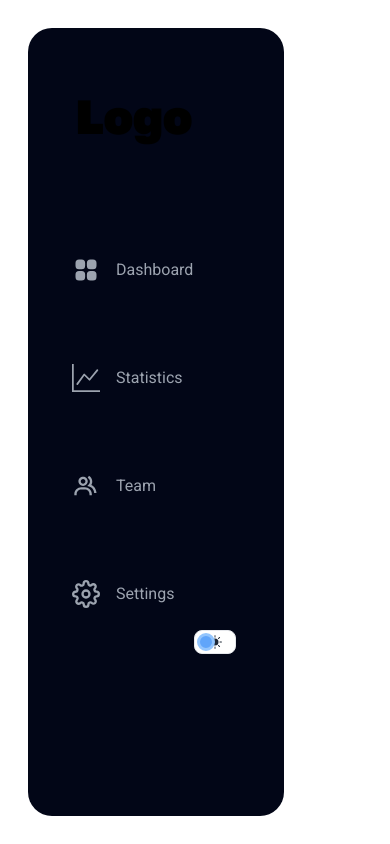
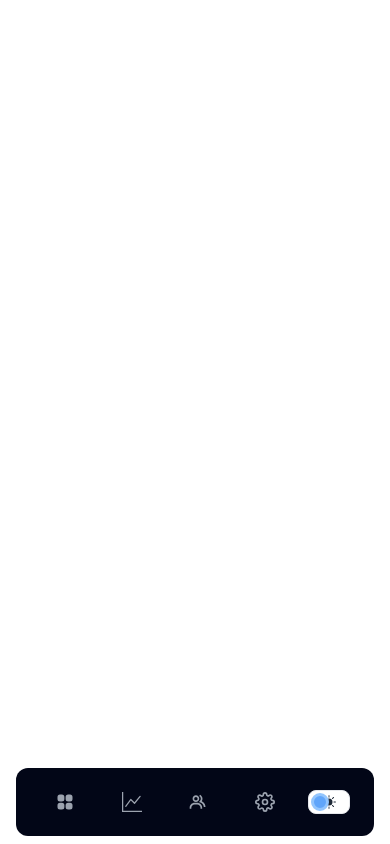
Before and after one commit to FuuKowatty/TaskManager, a Next.js app: page / in a window 390 px wide. Built offline with nearby package versions, Linux system fonts and the light colour scheme.

Commit message:
feat: add mobile navbar

```diff
--- a/src/app/globals.css
+++ b/src/app/globals.css
@@ -35,4 +35,14 @@ body {
     white-space: nowrap;
     width: 1px;
   }
+
+  .visually-visible {
+    clip: initial;
+    clip-path: initial;
+    height: initial;
+    overflow: inherit;
+    position: initial;
+    white-space: initial;
+    width: initial;
+  }
 }
--- a/src/components/nav/NavLink.tsx
+++ b/src/components/nav/NavLink.tsx
@@ -18,16 +18,16 @@ export function NavLink({ href, text, icon: Icon }: Props) {
   const activeClass = isActive && "font-bold text-white";
 
   return (
-    <li className="w-full">
+    <li className="flex w-full items-center justify-center">
       <Link
         href={href}
         className={clsx(
-          "flex w-full items-center  gap-4 rounded-lg p-3 text-gray-400 transition-all hover:font-bold hover:text-white focus:font-bold focus:text-white focus:outline-none focus:ring-2 focus:ring-gray-50",
+          "flex w-full items-center justify-center rounded-lg text-gray-400 transition-all hover:font-bold hover:text-white focus:font-bold focus:text-white focus:outline-none focus:ring-2 focus:ring-gray-50 lg:justify-start lg:gap-4 lg:p-3",
           activeClass
         )}
       >
-        <Icon className="h-7 w-7" />
-        {text}
+        <Icon className="h-5 w-5 lg:h-7 lg:w-7" />
+        <span className="visually-hidden lg:visually-visible">{text}</span>
       </Link>
     </li>
   );
--- a/src/components/nav/Navbar.tsx
+++ b/src/components/nav/Navbar.tsx
@@ -37,19 +37,18 @@ const navData: NavData = [
 
 export function Navbar() {
   return (
-    <nav className="my-7 ml-7 flex w-64 flex-shrink-0 flex-col rounded-3xl bg-slate-950 py-14 pl-8 pr-12">
+    <nav className="fixed bottom-2 left-0 right-0 mx-4 flex flex-shrink-0 gap-4 rounded-xl bg-slate-950  px-6 py-3 lg:static lg:my-7 lg:ml-7 lg:w-64 lg:flex-col lg:gap-0 lg:rounded-3xl lg:py-14 lg:pl-8 lg:pr-12">
       <Link
         href="/"
-        className="mb-24 ml-2 inline-block rounded-lg p-2 font-golos-text text-5xl font-black focus:outline-none focus:ring-2 focus:ring-gray-200"
+        className="mb-24 ml-2 hidden rounded-lg p-2 font-golos-text text-5xl font-black focus:outline-none focus:ring-2 focus:ring-gray-200 lg:inline-block"
       >
         Logo
       </Link>
-      <ul className="flex flex-col gap-14">
+      <ul className="flex flex-1 gap-4 lg:flex-col lg:gap-14">
         {navData.map(({ icon, text, href }) => {
           return <NavLink key={text} href={href} icon={icon} text={text} />;
         })}
       </ul>
-
       <DarkModeSwitcher />
     </nav>
   );
```
